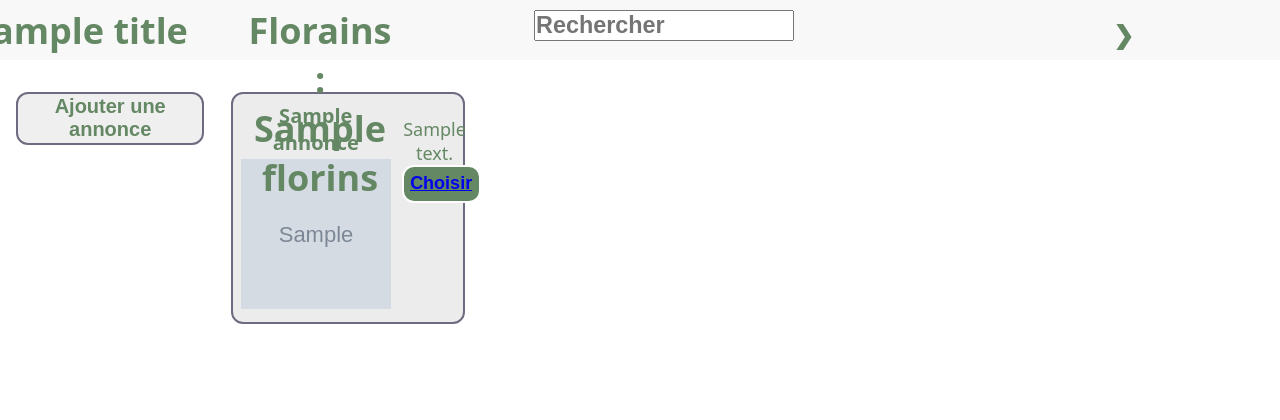
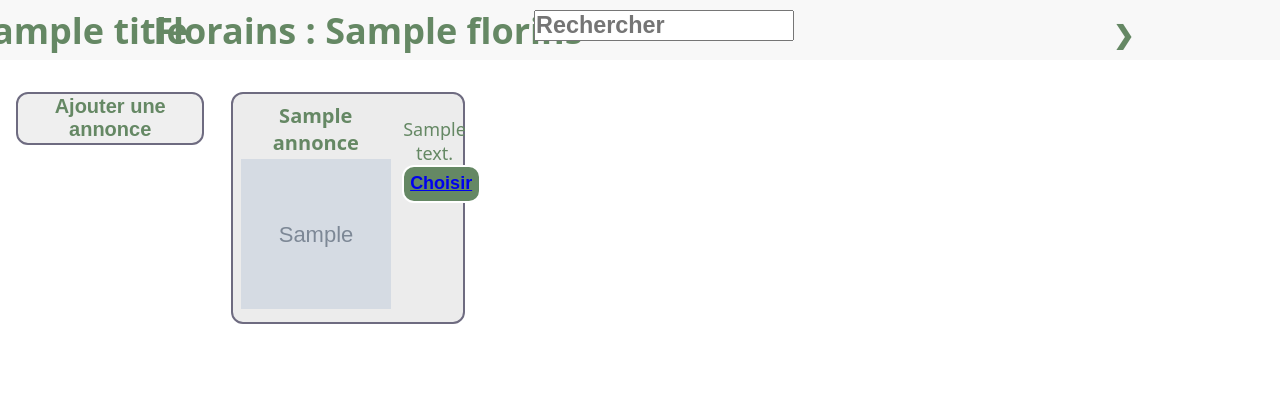
Before and after one commit to Synnly/Ecopret-public, a Symfony app: template ecopret/templates/main/index.html.twig in a window 1280 px wide. Shown: the top 420 px of the page. Run offline with Twig, Linux system fonts and the light colour scheme; the template is opened without the code that fills it: most values are stand-ins (such as "Sample title", 1, 10 or a date in 2020); grey boxes marked "Sample" are stand-in pictures; form fields are guessed from the names that the template uses; some libraries are stand-ins or nearby versions.

Commit message:
bug fix Florain : 100 sur la même ligne

```diff
--- a/ecopret/public/css/main.css
+++ b/ecopret/public/css/main.css
@@ -127,8 +127,8 @@ nav > ul > li > a > .titreMain {
 }
 nav > ul > li > .nbFlorins{
   margin-top: 2%;
-  margin-left: -20%;
-  width: 40%;
+  margin-left: -70%;
+  display: block;
 }
 nav > ul > li > a > .login-logo-mdp {
   position: absolute;
```
